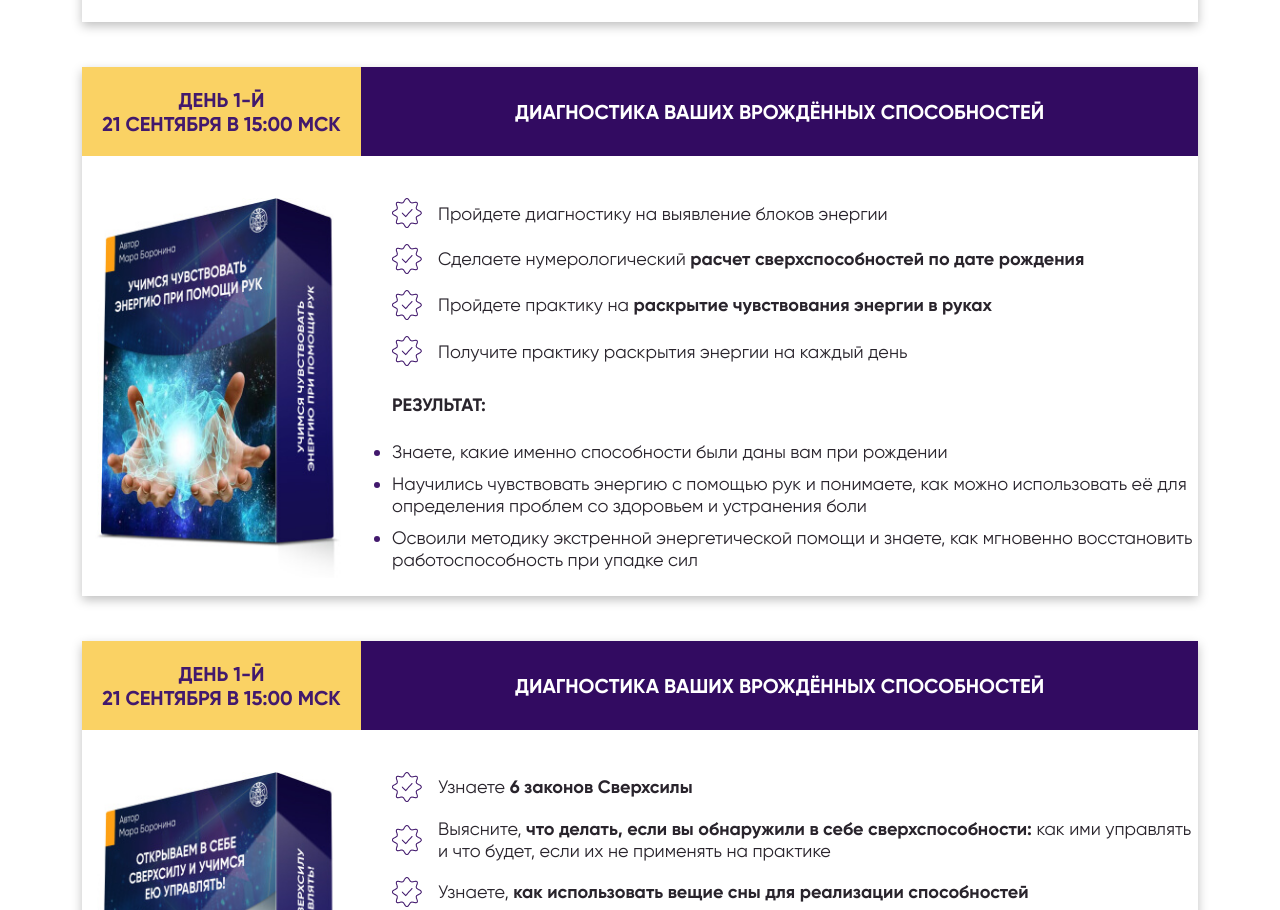
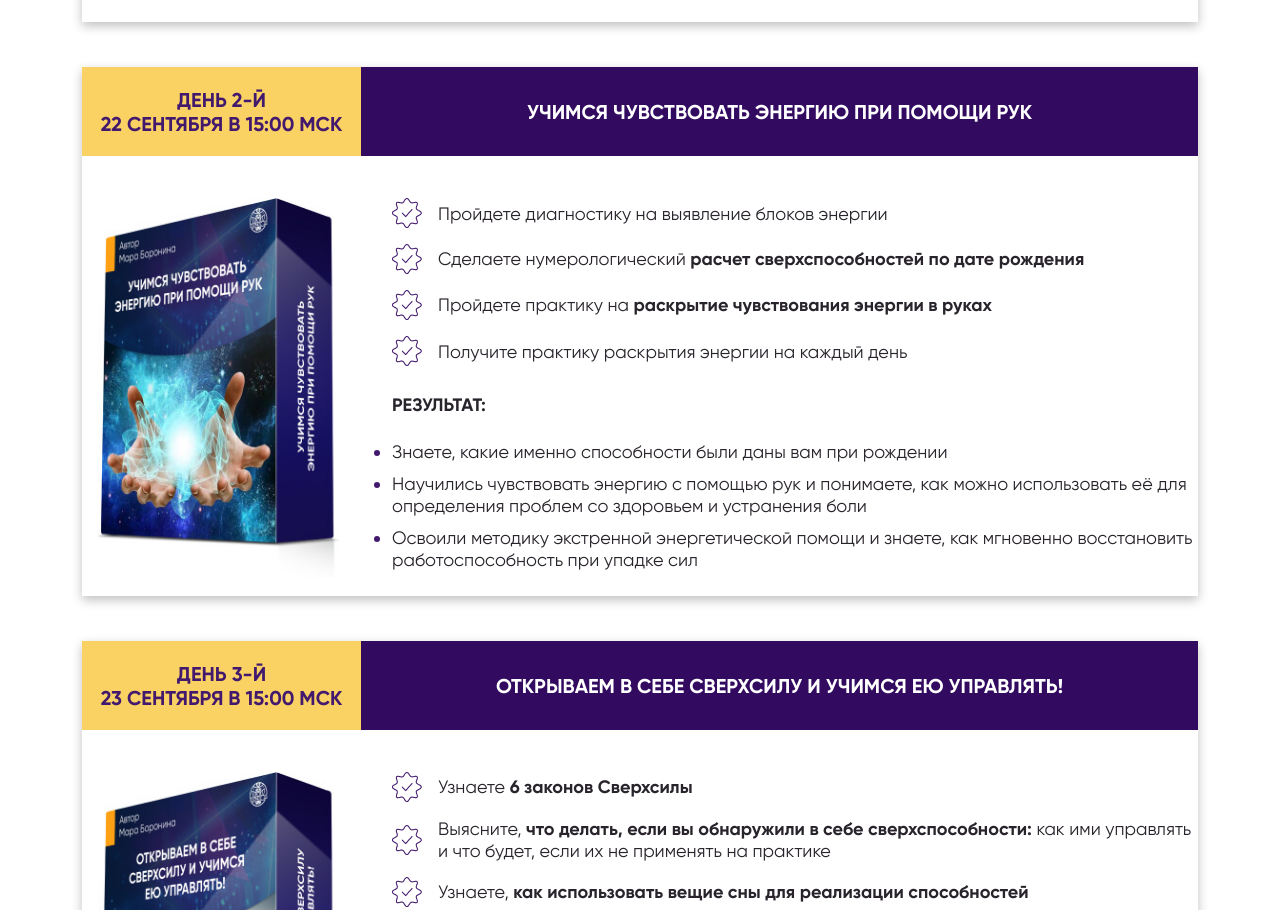
Before and after one commit to RomanArabchik/lumos, a website: page index.html in a window 1280 px wide. Shown: the part 1715-2625 px from the top of the page. Drawn offline with Linux system fonts and the light colour scheme.

Commit message:
fix index

```diff
--- a/index.html
+++ b/index.html
@@ -209,13 +209,13 @@
         <div class="row gx-0">
           <div class="col-4 col-sm-3">
             <div class="program__description-left d-flex flex-column justify-content-center">
-                <p>День 1-й</p>
-                <p>21 сентября в 15:00 мск </p>
+                <p>День 2-й</p>
+                <p>22 сентября в 15:00 мск </p>
             </div>
           </div>
           <div class="col-8 col-sm-9">
             <div class="program__description-right d-flex justify-content-center align-items-center">
-              <p>Диагностика ваших врождённых способностей</p>
+              <p>Учимся чувствовать энергию при помощи рук</p>
             </div>
           </div>
         </div>
@@ -272,13 +272,13 @@
         <div class="row gx-0">
           <div class="col-4 col-sm-3">
             <div class="program__description-left d-flex flex-column justify-content-center">
-                <p>День 1-й</p>
-                <p>21 сентября в 15:00 мск </p>
+                <p>День 3-й</p>
+                <p>23 сентября в 15:00 мск </p>
             </div>
           </div>
           <div class="col-8 col-sm-9">
             <div class="program__description-right d-flex justify-content-center align-items-center">
-              <p>Диагностика ваших врождённых способностей</p>
+              <p>Открываем в себе Сверхсилу и учимся ею управлять!</p>
             </div>
           </div>
         </div>
```
